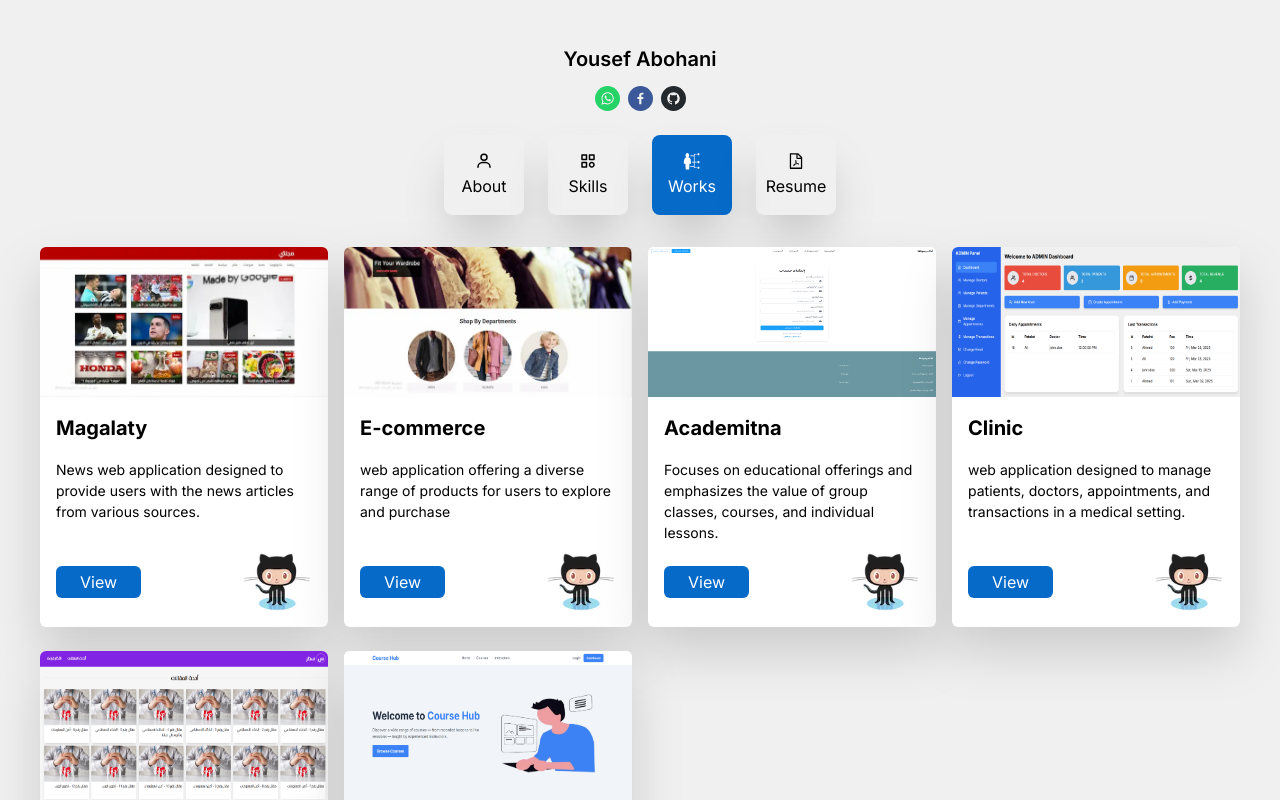
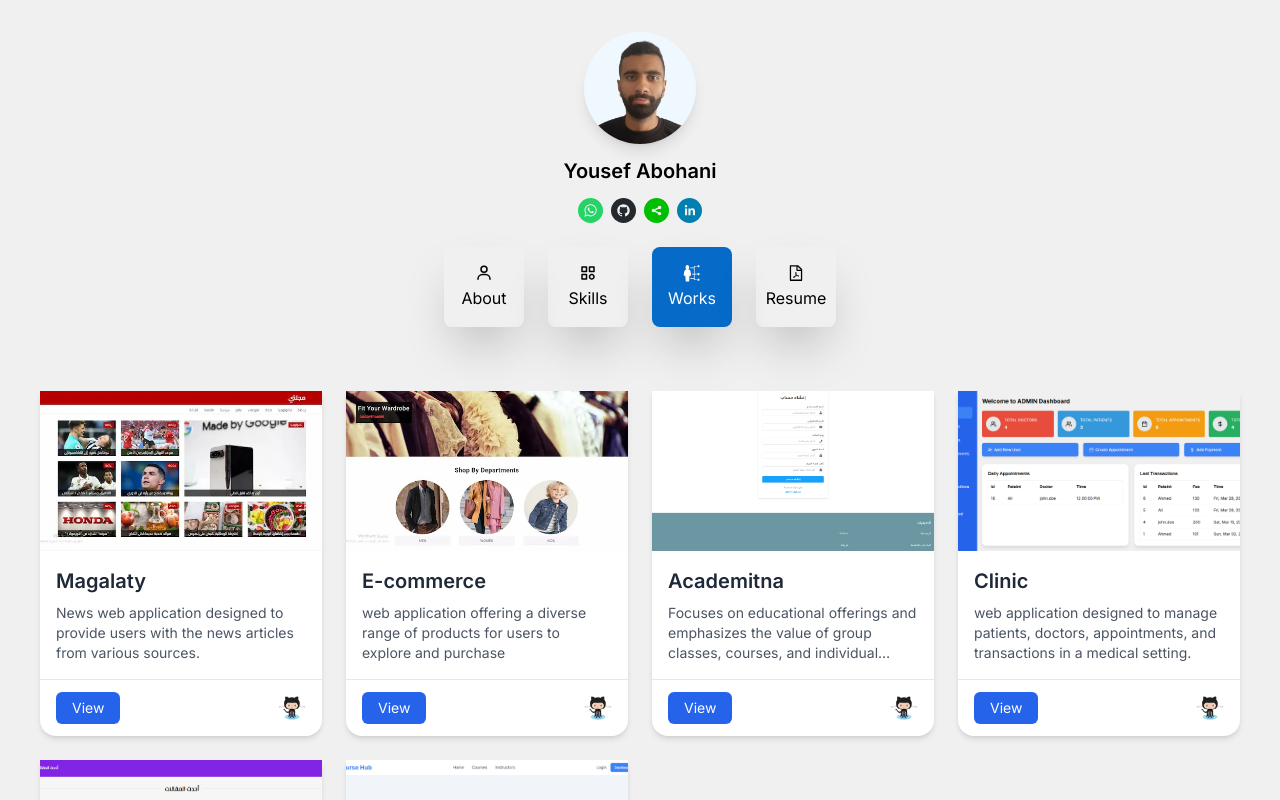
Before and after one commit to yousefha2002/-portfolio_nextjs, a Next.js app: page /works in a window 1280 px wide. Shown: the top 800 px of the page. Built offline with nearby package versions, Linux system fonts and the light colour scheme.

Commit message:
edit design of skills,home,works

```diff
--- a/app/page.tsx
+++ b/app/page.tsx
@@ -1,13 +1,31 @@
 import Container from "@/components/ui/Container";
-import { data } from "@/types/enums";
+import React from "react";
 
-export default function page() {
+export default function Page() {
   return (
     <main>
-      <Container className="my-10">
-        <h3 className="mb-2">{data.headline}</h3>
-        <h3>{data.description}</h3>
+      <Container className="my-10 max-w-3xl mx-auto px-4 text-center">
+        {/* Headline */}
+        <h1 className="text-lg sm:text-xl font-semibold text-gray-900 mb-6">
+          Full Stack Web Developer | React.js, Next.js, Nest.js, Express.js | Passionate about Building & Sharing Code | Open to Remote Projects
+        </h1>
+
+        {/* Description as bullet points */}
+        <ul className="text-gray-700 text-left list-disc list-inside space-y-4 leading-relaxed text-sm sm:text-base">
+          <li>
+            Hi, I'm a Full Stack Web Developer with a passion for building clean, high-performance, and scalable web applications. My stack revolves around React.js, Next.js, Nest.js, Express.js.
+          </li>
+          <li>
+            I specialize in creating responsive UIs and robust backend systems, always aiming to deliver smooth user experiences and optimized performance.
+          </li>
+          <li>
+            Outside of development, I create short programming content on Instagram, sharing beginner-friendly tips, clean code snippets, and real-world examples. I love making tech accessible to everyone!
+          </li>
+          <li>
+            I am always open to freelance projects, remote collaborations, or just connecting with like-minded developers. Let’s build something amazing together!
+          </li>
+        </ul>
       </Container>
     </main>
-  )
+  );
 }
--- a/app/skills/page.tsx
+++ b/app/skills/page.tsx
@@ -3,14 +3,14 @@ import Container from '@/components/ui/Container'
 import Skills from '@/dummy/Skills'
 import React from 'react'
 
-export default function page() {
+export default function Page() {
     return (
-        <Container className='mb-10'>
-            <div className='flex gap-x-2 gap-y-4 items-center flex-wrap justify-center'>
-                {
-                    Skills.map((item,index)=><SkillBox skill={item} key={index}/>)
-                }
-            </div>
+        <Container className="my-10 max-w-4xl mx-auto px-4">
+        <div className="flex flex-wrap justify-center items-center gap-3 sm:gap-5">
+            {Skills.map((item, index) => (
+            <SkillBox skill={item} key={index} />
+            ))}
+        </div>
         </Container>
     )
 }
--- a/app/works/page.tsx
+++ b/app/works/page.tsx
@@ -1,24 +1,21 @@
-import Container from '@/components/ui/Container'
-import WorkBox from '@/components/WorkBox'
-import porjects from '@/dummy/porjects'
-import React from 'react'
+import Container from '@/components/ui/Container';
+import WorkBox from '@/components/WorkBox';
+import porjects from '@/dummy/porjects';
+import React from 'react';
 
-export default function page() {
+export default function Page() {
     return (
-        <Container className='grid sm:grid-cols-2 lg:grid-cols-3 xl:grid-cols-4 gap-x-4 gap-y-6'>
-        {
-            porjects.map(item=>
-                {
-                    return <WorkBox
-                            image={item.images[0]}
-                            id={item.id}
-                            title={item.title}
-                            description={item.description}
-                            key={item.id}
-                            githubLink={item.githubLink}
-                        />
-                })
-        }
+        <Container className="grid sm:grid-cols-2 lg:grid-cols-3 xl:grid-cols-4 gap-6 py-8">
+            {porjects.map((item) => (
+                <WorkBox
+                    key={item.id}
+                    image={item.images[0]}
+                    id={item.id}
+                    title={item.title}
+                    description={item.description}
+                    githubLink={item.githubLink}
+                />
+            ))}
         </Container>
-    )
+    );
 }
--- a/components/PersonalSection.tsx
+++ b/components/PersonalSection.tsx
@@ -2,10 +2,21 @@ import socials from '@/dummy/socials';
 import { data } from '@/types/enums'
 import React from 'react'
 import SocialAccount from './SocialAccount';
+import Image from 'next/image';
 
 export default function PersonalSection() {
     return (
         <div className='mb-6'>
+            <div className="flex justify-center">
+                <div className="relative w-28 h-28  rounded-full overflow-hidden shadow-lg">
+                    <Image
+                        src="/images/profile.jpeg"
+                        alt="Profile"
+                        layout="fill"
+                        objectFit="cover"
+                    />
+                </div>
+            </div>
             <h3 className='my-3 font-[600] text-[20px] text-center'>{data.name}</h3>
             <div className='flex gap-2 items-center justify-center'>
                 {
--- a/components/SkillBox.tsx
+++ b/components/SkillBox.tsx
@@ -1,7 +1,24 @@
-import React from 'react'
+import React from 'react';
 
-export default function SkillBox({skill}:{skill:string}) {
+export default function SkillBox({ skill }: { skill: string }) {
     return (
-        <div className='bg-white px-4 py-2 rounded-full shadow-2xl'>{skill}</div>
-    )
+        <div
+        className="
+        bg-gray-100
+        text-gray-800
+        px-5 py-2
+        rounded-full
+        shadow-md
+        cursor-default
+        select-none
+        transition-transform duration-300 ease-in-out
+        hover:scale-105 hover:shadow-lg
+        font-semibold
+        text-sm sm:text-base
+    "
+    title={skill}
+    >
+    {skill}
+    </div>
+    );
 }
--- a/components/WorkBox.tsx
+++ b/components/WorkBox.tsx
@@ -1,31 +1,52 @@
-import React from 'react'
-import Image from 'next/image'
-import Link from 'next/link'
-import { imageSource } from '@/types/enums'
+import React from 'react';
+import Image from 'next/image';
+import Link from 'next/link';
+import { imageSource } from '@/types/enums';
 
 type props = {
-    image:string,
-    title:string,
-    description:string,
-    id:number,
-    githubLink:string
-}
+    image: string;
+    title: string;
+    description: string;
+    id: number;
+    githubLink: string;
+};
 
-export default function WorkBox(props:props) {
-    const {image,title,description,id,githubLink} = props
+export default function WorkBox({ image, title, description, id, githubLink }: props) {
     return (
-        <div className='drop-shadow-2xl bg-white rounded-md'>
-            <Image alt={title} src={`${imageSource.works}${image}`} height={150} width={1000} className='max-w-full h-[150px] rounded-t-md'/>
-            <div className='p-4 h-[140px]'>
-                <h3 className='text-[20px] font-bold mb-4'>{title}</h3>
-                <p className='text-[14px]'>{description}</p>
+        <div className="bg-white rounded-b-2xl shadow-md hover:shadow-xl transition-shadow duration-300 overflow-hidden flex flex-col">
+            {/* Project Image */}
+            <Image
+                alt={title}
+                src={`${imageSource.works}${image}`}
+                height={200}
+                width={1000}
+                className="w-full h-[160px] object-cover"
+            />
+
+            {/* Content */}
+            <div className="p-4 flex-grow">
+                <h3 className="text-xl font-semibold mb-2 text-gray-800">{title}</h3>
+                <p className="text-sm text-gray-600 line-clamp-3">{description}</p>
             </div>
-            <div className='p-4 flex justify-between items-center'>
-                <Link href={`/works/${id}`} className='bg-PRIMARY rounded-md text-white px-6 py-1'>View</Link>
-                <Link href={githubLink} target='blank'>
-                    <Image src={`${imageSource.direct}github.webp`} alt="github" width={70} height={100}/>
+
+            {/* Footer Actions */}
+            <div className="px-4 py-3 border-t flex justify-between items-center">
+                <Link
+                    href={`/works/${id}`}
+                    className="bg-blue-600 hover:bg-blue-700 text-white text-sm px-4 py-1.5 rounded-md transition-colors"
+                >
+                    View
+                </Link>
+                <Link href={githubLink} target="_blank" rel="noopener noreferrer">
+                    <Image
+                        src={`${imageSource.direct}github.webp`}
+                        alt="GitHub"
+                        width={28}
+                        height={28}
+                        className="hover:scale-110 transition-transform"
+                    />
                 </Link>
             </div>
         </div>
-    )
+    );
 }
--- a/dummy/socials.ts
+++ b/dummy/socials.ts
@@ -1,5 +1,6 @@
 export default [
     "https://api.whatsapp.com/send/?phone=%2B972592374719&text&type=phone_number&app_absent=0",
-    "https://www.facebook.com/profile.php?id=100012907182033",
-    "https://github.com/yousefha2002"
+    "https://github.com/yousefha2002",
+    "https://x.com/YousefAbohani_",
+    "https://www.linkedin.com/in/yousef-a-700a6423a/"
 ]
--- a/types/enums.ts
+++ b/types/enums.ts
@@ -1,7 +1,5 @@
 export enum data {
     name="Yousef Abohani",
-    headline = "Hi there! I am a full stack developer with 2 years of experience building dynamic and responsive web applications. I have a strong background in both front-end and back-end development .",
-    description = "If you're looking for a skilled full stack developer who can help bring your web application to life, I'd love to hear from you!"
 }
 
 export enum imageSource {
```
Also changed, not shown: public/images/profile.jpeg (added), 1 other file (tests, documents, lock files or other folders).
